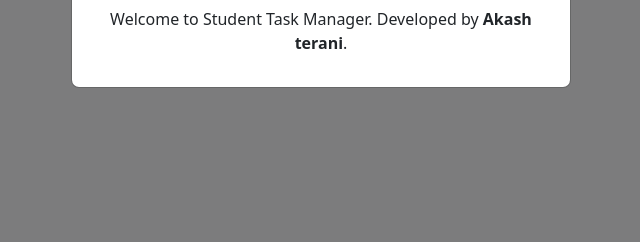
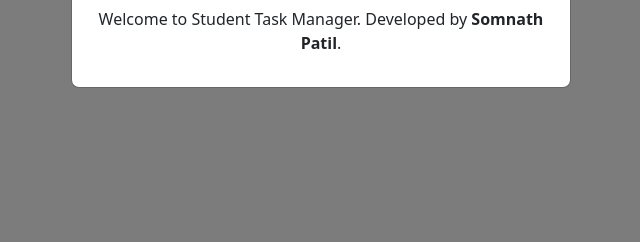
Before and after one commit to sompatil80/somnath, a Flask app: page /login in a window 1280 px wide. Shown: the part 558-800 px from the top of the page, without its empty margins (319-959 px from the left). Run offline with Flask 3, Linux system fonts and the light colour scheme.

Commit message:
2nd commet

```diff
--- a/templates/login.html
+++ b/templates/login.html
@@ -46,7 +46,7 @@
 
                 <p>
                     Welcome to Student Task Manager.
-                    Developed by <strong>Akash terani</strong>.
+                    Developed by <strong>Somnath Patil</strong>.
                 </p>
 
             </div>
```
Also changed, not shown: static/images/somnath patil.jpeg (added).
